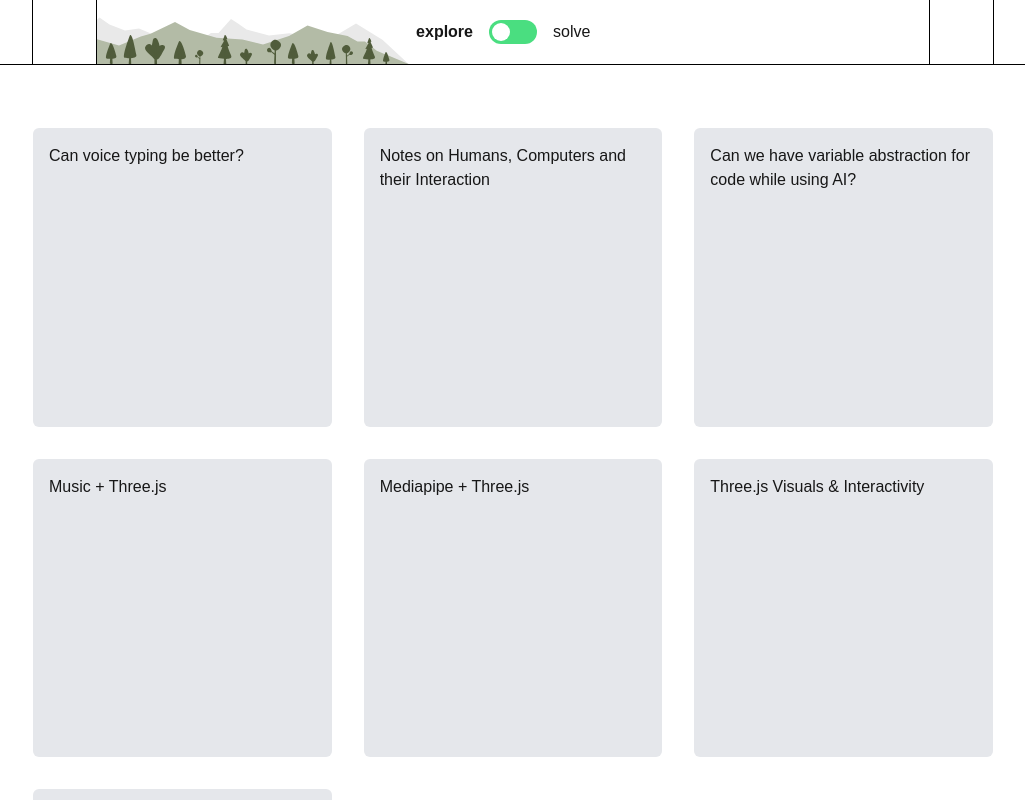
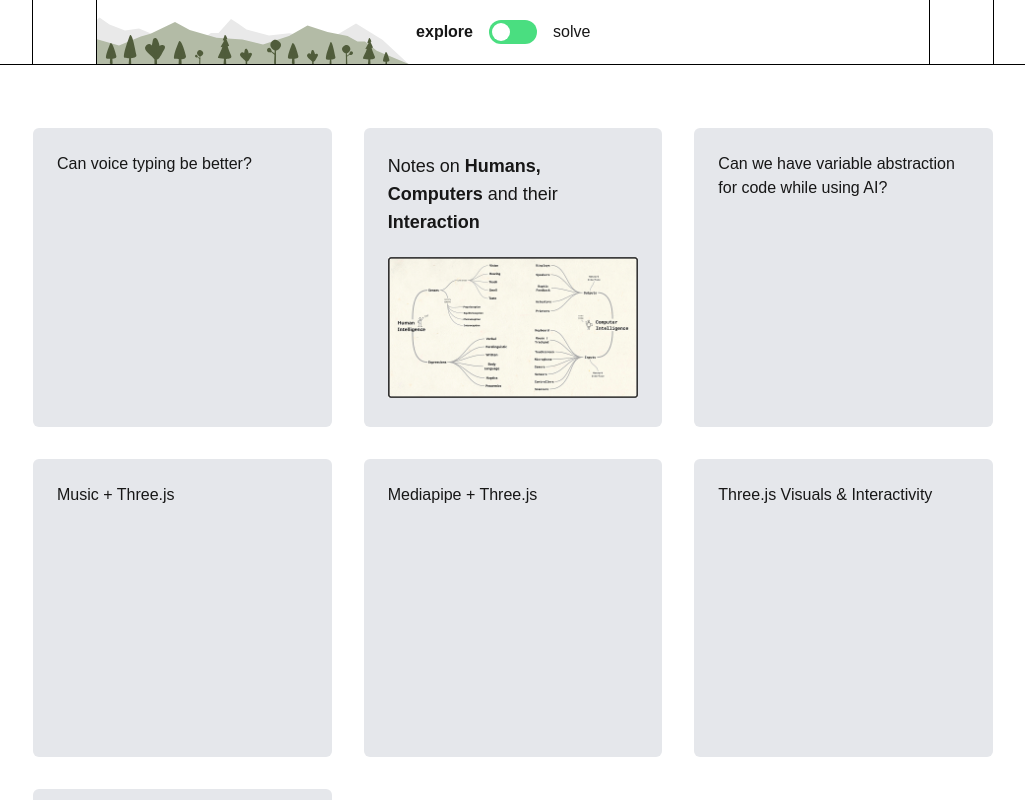
Before and after one commit to sidomatic11/portfolio-2025, a Next.js app: page / in a window 1280 px wide. Both pictures are taken after a click on the element 640 px from the left and 32 px from the top of the page. Shown: the top 800 px of the page, without its empty margins (127-1152 px from the left). Built offline with nearby package versions, Linux system fonts and the light colour scheme; some icons are missing.

Commit message:
HCI card

```diff
--- a/app/components/project-card.tsx
+++ b/app/components/project-card.tsx
@@ -4,7 +4,7 @@ export default function ProjectCard({ link, newTab = false, children }: { link:
 
   return (
     <Link href={link} target={newTab ? "_blank" : "_self"}>
-      <div className="bg-gray-200 p-4 rounded-md aspect-square">
+      <div className="bg-gray-200 p-6 rounded-md aspect-square">
         {children}
       </div>
     </Link>
--- a/app/page.tsx
+++ b/app/page.tsx
@@ -52,7 +52,12 @@ function HomeContent() {
 						</ProjectCard> */}
 
 						<ProjectCard link="/explore/hci-notes">
-							<p>Notes on Humans, Computers and their Interaction</p>
+							<div className="flex flex-col gap-4 h-full">
+								<p className="text-lg">Notes on <span className="font-bold">Humans, Computers</span> and their <span className="font-bold">Interaction</span></p>
+								<div className="relative w-full flex-1">
+									<Image src="/thumbnails/hci.jpg" alt="HCI Notes" fill className="object-contain" />
+								</div>
+							</div>
 						</ProjectCard>
 
 						<ProjectCard link="/explore/code-abstraction">
```
Also changed, not shown: public/thumbnails/hci.jpg (added).
